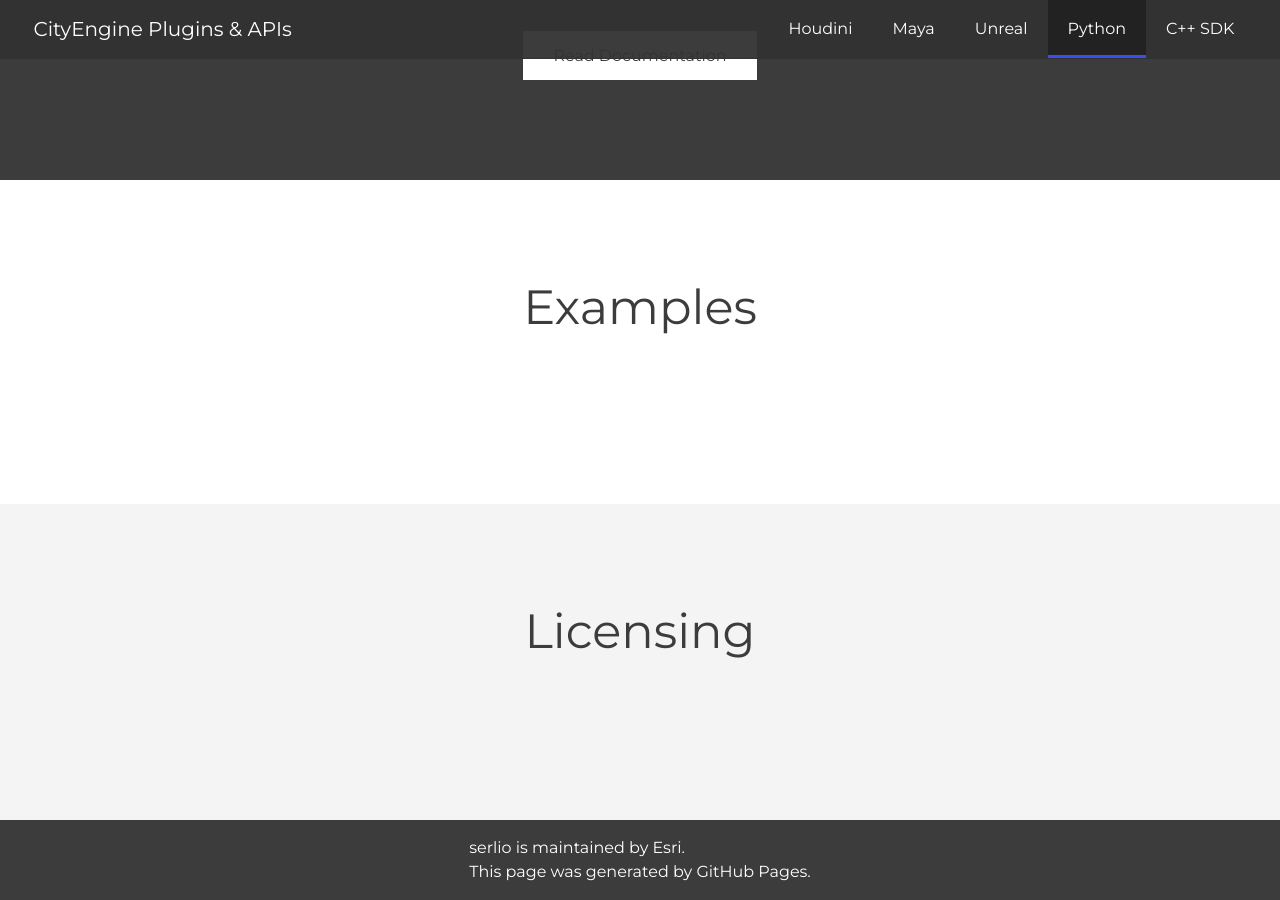
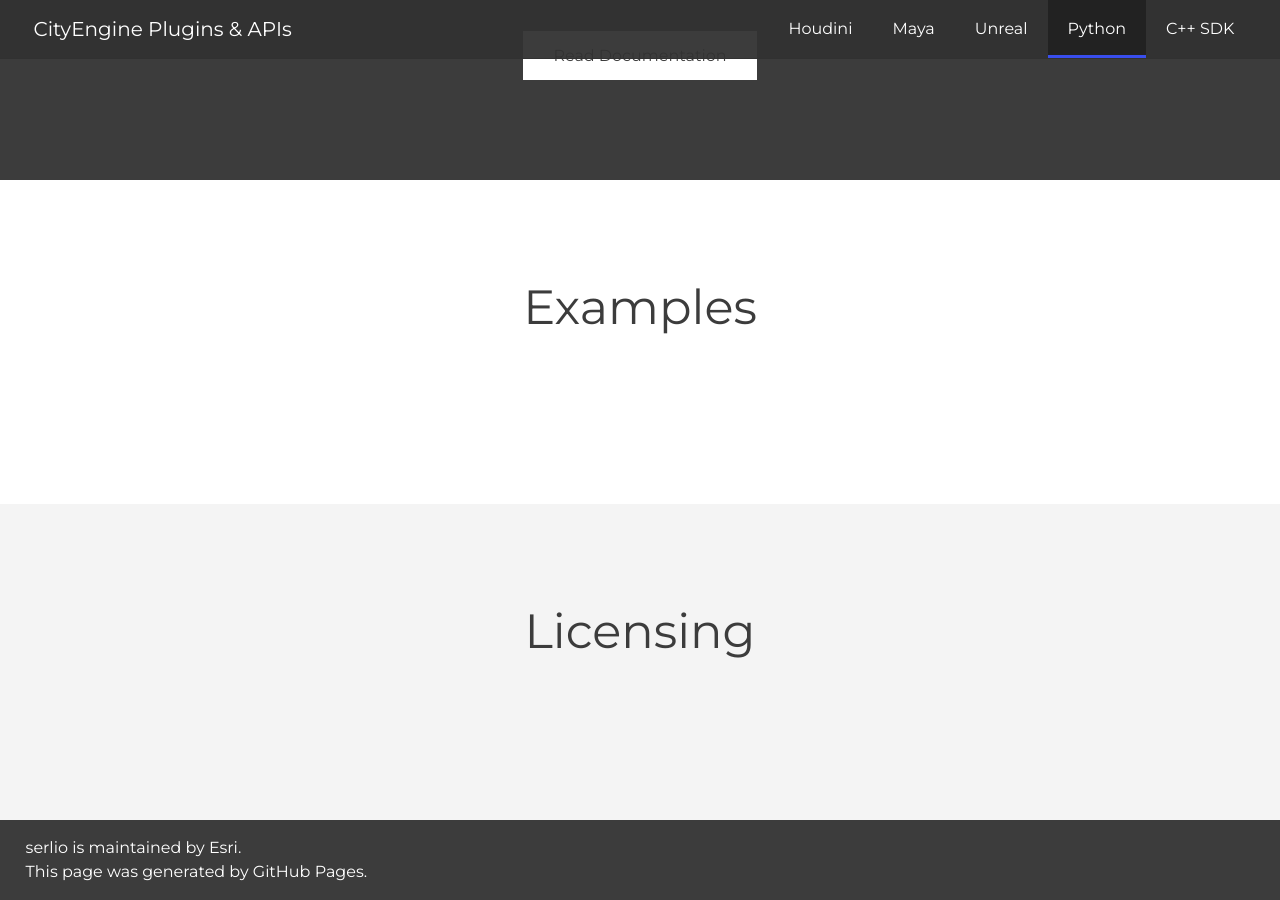
Before and after one commit to Esri/cityengine, a Jekyll site: the page built from _plugins/pyprt.md, in a window 1280 px wide and 900 px high, scrolled down 1833 px. Built offline with Jekyll 4.4.1, drawn with Linux system fonts in a browser that asks for light colours.

Commit message:
removed center

```diff
--- a/_layouts/detail.html
+++ b/_layouts/detail.html
@@ -114,7 +114,7 @@
     </section>
 
     <section class="darkgrey footer">
-      <div class="content vertical center">
+      <div class="content vertical">
         <p class="white">serlio is maintained by Esri.</br>
 This page was generated by GitHub Pages.</p>
       </div>
```
Also changed, not shown: 5 other files.
